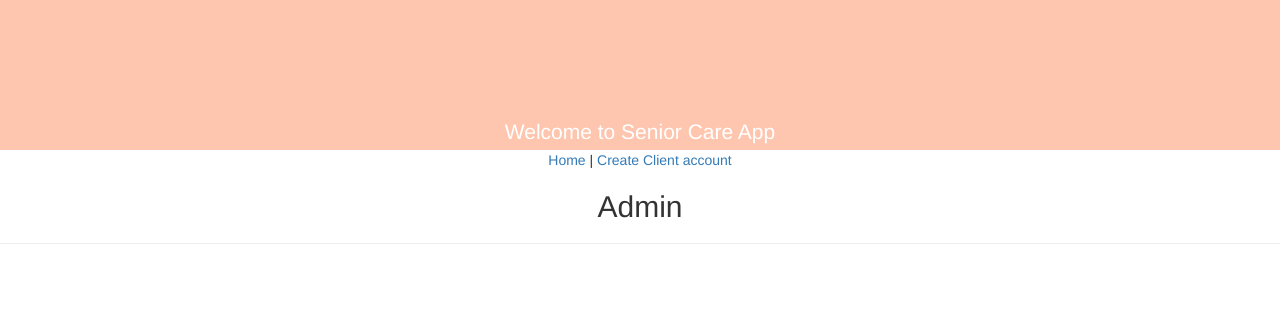
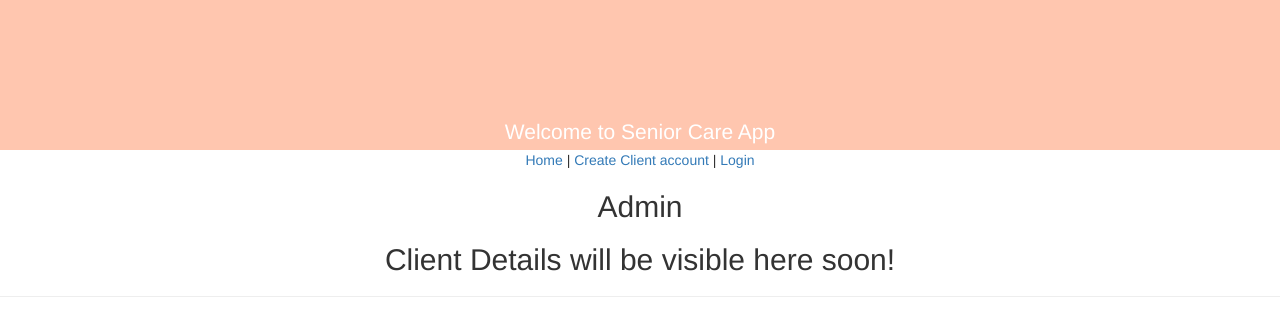
Before and after one commit to semariah/Capstone-senior-care-app, a React (Create React App) app: page /admin in a window 1280 px wide. Shown: the top 336 px of the page. Built offline with nearby package versions, Linux system fonts and the light colour scheme.

Commit message:
render client details in the admin component

```diff
--- a/src/components/Admin/Admin.js
+++ b/src/components/Admin/Admin.js
@@ -1,20 +1,23 @@
 import React from 'react'
 import PropTypes from 'prop-types'
 import ClientList from '../client/ClientList'
+import ClientDetail from '../client/ClientDetail'
 
 function Admin(props){
-  console.log(props.currentRouterPath);
   return(
     <div>
       <h2>Admin</h2>
-      <ClientList clientList={props.clientList} />
+      <ClientDetail />
+      <ClientList clientList={props.clientList} currentRouterPath={props.currentRouterPath}
+      onClientSelection={props.onClientSelection}/>
     </div>
   );
 }
 
 Admin.propTypes = {
   clientList: PropTypes.array,
-  currentRouterPath: PropTypes.string.isRequired
+  currentRouterPath: PropTypes.string,
+  onClientSelection: PropTypes.func.isRequired
 };
 
 export default Admin
--- a/src/components/App.js
+++ b/src/components/App.js
@@ -7,7 +7,7 @@ import Home from './home/Home'
 import ClientControl from './client/ClientControl'
 import ClientList from './client/ClientList'
 import logo from '../logo.svg'
-import Moment from 'moment'
+//import Moment from 'moment'
 import Admin from './admin/Admin'
 
 
@@ -16,9 +16,11 @@ class App extends React.Component{
   constructor(props) {
     super(props);
     this.state = {
-      masterClientList: []
+      masterClientList: [],
+      selectedClient: null
     };
     this.handleAddingNewClientToList = this.handleAddingNewClientToList.bind(this);
+    this.handleChangingSelectedClient = this.handleChangingSelectedClient.bind(this);
   }
 
   componentDidMount() {
@@ -47,6 +49,12 @@ class App extends React.Component{
     this.setState({masterClientList: newMasterClientList});
   }
 
+  handleChangingSelectedClient(client){
+  this.setState({selectedClient: client});
+  alert('The selected client is now: ' + this.state.selectedClient.name);
+}
+
+
   render(){
     //const { header } = this.state
     //const { Navbar } = this.state
@@ -61,7 +69,7 @@ class App extends React.Component{
         <Switch>
           <Route exact path='/' render={()=><ClientList clientList={this.state.masterClientList} />} />
           <Route path='/newclient' render={()=><ClientControl onClientCreation={this.handleAddingNewClientToList} />} />
-          <Route path='/admin' render={(props)=><Admin clientList={this.state.masterClientList} currentRouterPath={props.location.pathname} />} />
+          <Route path='/admin' render={(props)=><Admin clientList={this.state.masterClientList} currentRouterPath={props.location.pathname} onClientSelection={this.handleChangingSelectedClient} selectedClient={this.state.selectedClient}/>} />
           <Route component={Error404} />
         </Switch>
         </div>
--- a/src/components/client/Client.js
+++ b/src/components/client/Client.js
@@ -1,9 +1,9 @@
 import React from 'react'
 import PropTypes from 'prop-types'
-import Moment from 'moment'
+
 
 function Client(props){
-  return(
+  const clientInformation =
     <div>
       <h3>{props.name}</h3>
       <h6>{props.address}</h6>
@@ -12,13 +12,22 @@ function Client(props){
       <h6>{props.appointmentDate}</h6>
       <h6>{props.formattedWaitTime}</h6>
       <hr/>
-    </div>
-  )
+    </div>;
+  if (props.currentRouterPath === '/admin'){
+    return (
+      <div onClick={() => {props.onClientSelection({name: props.name, address: props.address, tel: props.tel, service: props.service, appointmentDate: props.appointmentDate, formattedWaitTime: props.formattedWaitTime});}}>
+        {clientInformation}
+      </div>
+    )
+  } else {
+    return (
+      <div>
+        {clientInformation}
+      </div>
+    )
+  }
 }
 
-function displayTimeOpen(timeOpen) {
-  return timeOpen.from(new Moment(), true);
-}
 
 Client.propTypes = {
   name: PropTypes.string.isRequired,
@@ -26,7 +35,9 @@ Client.propTypes = {
   tel: PropTypes.string.isRequired,
   service: PropTypes.string.isRequired,
   appointmentDate: PropTypes.string.isRequired,
-  formattedWaitTime:PropTypes.string.isRequired
+  formattedWaitTime:PropTypes.string.isRequired,
+  currentRouterPath: PropTypes.string,
+  onClientSelection: PropTypes.func
 }
 
 export default Client
--- /dev/null
+++ b/src/components/client/ClientDetail.js
@@ -0,0 +1,9 @@
+import React from 'react';
+
+function ClientDetail(){
+  return (
+    <h2>Client Details will be visible here soon!</h2>
+  );
+}
+
+export default ClientDetail;
--- a/src/components/client/ClientList.js
+++ b/src/components/client/ClientList.js
@@ -7,21 +7,25 @@ function ClientList(props){
   return(
     <div>
       <hr/>
-      {props.clientList.map((client, index) =>
+      {props.clientList.map((client) =>
         <Client name={client.name}
           address={client.address}
           tel={client.tel}
           service={client.service}
           appointmentDate={client.appointmentDate}
           formattedWaitTime={client.formattedWaitTime}
-          key={client.id}/>
+          currentRouterPath={props.currentRouterPath}
+          key={client.id}
+          onClientSelection={props.onClientSelection}/>
       )}
     </div>
   );
 }
 
 ClientList.propTypes = {
-  clientList: PropTypes.array
+  clientList: PropTypes.array,
+  currentRouterPath: PropTypes.string,
+  onClientSelection: PropTypes.func
 }
 
 export default ClientList
--- a/src/components/error404/Error404.js
+++ b/src/components/error404/Error404.js
@@ -2,7 +2,7 @@ import React from 'react';
 import { Link } from 'react-router-dom';
 import PropTypes from 'prop-types'
 
-function Error404(){
+function Error404(props){
   return (
     <div>
       <h2>The page {props.location.pathname} does not exist!</h2>
--- a/src/components/home/Home.js
+++ b/src/components/home/Home.js
@@ -4,7 +4,7 @@ import { Link } from 'react-router-dom'
 function Home(){
   return(
     <div>
-      <Link to='/'>Home</Link> | <Link to="/newclient">Create Client account</Link>
+      <Link to='/'>Home</Link> | <Link to="/newclient">Create Client account</Link> | <Link to="/login">Login</Link>
     </div>
   );
 }
```
